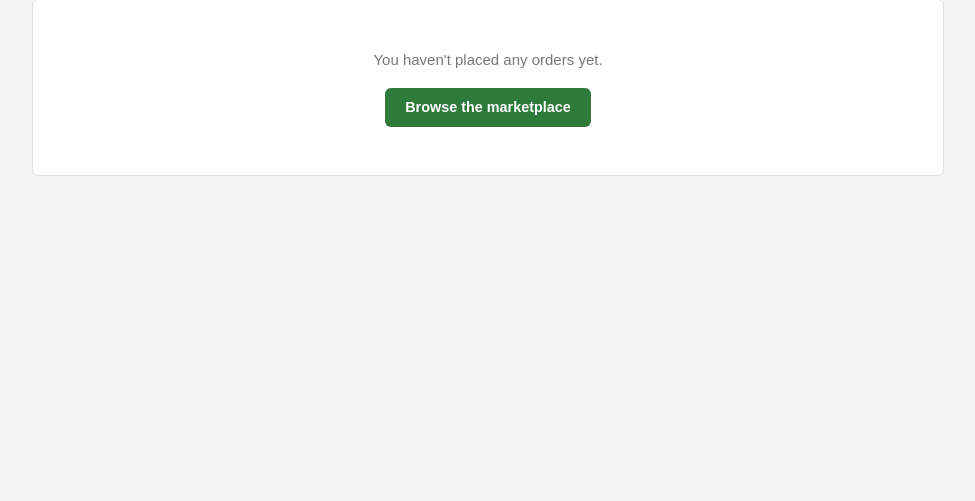
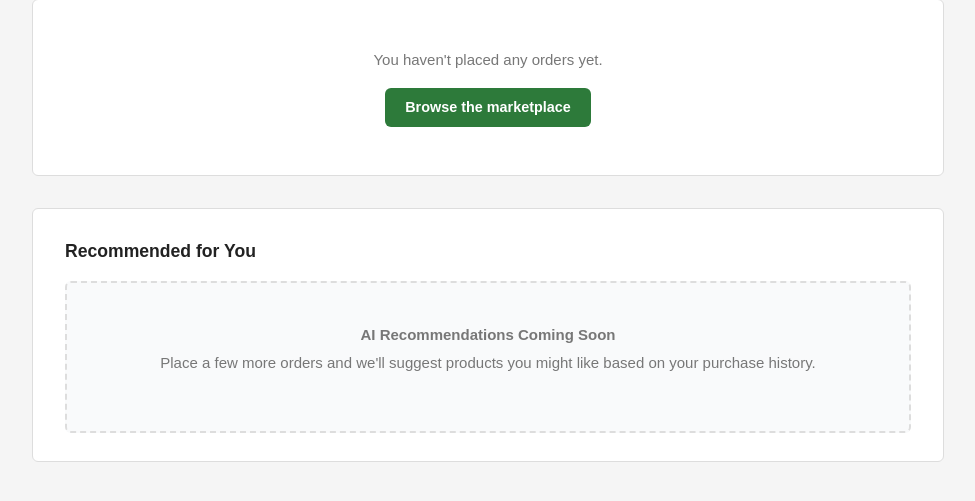
Before and after one commit to calwjones/DESD, a Django app: page /orders/history/ in a window 1280 px wide. Shown: the part 142-643 px from the top of the page, without its empty margins (152-1127 px from the left). Run offline with Django 5.2, Linux system fonts and the light colour scheme; a user stored in the database is signed in; data that the repository does not hold is empty; parts of the project's set-up code (start-up, migrations or seed data) failed here and were passed over.

Commit message:
add customer recommendations placeholder for AI integration

```diff
--- a/orders/views.py
+++ b/orders/views.py
@@ -271,7 +271,12 @@ def order_history(request):
     if request.user.role != 'customer':
         return redirect('producer_dashboard')
     orders = Order.objects.filter(customer=request.user).prefetch_related('items__product').order_by('-created_at')
-    return render(request, "orders/order_history.html", {"orders": orders})
+    # Sprint 3: AI service will provide recommendations
+    recommended_products = []
+    return render(request, "orders/order_history.html", {
+        "orders": orders,
+        "recommended_products": recommended_products,
+    })
 
 
 @login_required
--- a/templates/orders/order_history.html
+++ b/templates/orders/order_history.html
@@ -82,4 +82,26 @@
   </div>
 {% endif %}
 
+{# ── AI Recommendations ─────────────────────────────────────── #}
+<div class="card" style="margin-top: 2rem;">
+  <h2 style="font-size: 1.1rem; font-weight: 600; margin-bottom: 1rem;">Recommended for You</h2>
+  {% if recommended_products %}
+    <div class="product-grid">
+      {% for product in recommended_products %}
+        <div class="product-card">
+          <h3>{{ product.name }}</h3>
+          <p class="price">£{{ product.price }}</p>
+          <a href="{% url 'products:detail' product.pk %}" class="btn btn-sm">View</a>
+        </div>
+      {% endfor %}
+    </div>
+    <p style="text-align: center; margin-top: 1rem; font-size: 0.8rem; color: var(--muted);">Based on your order history (AI-powered)</p>
+  {% else %}
+    <div class="empty-state" style="padding: 2.5rem 1.5rem; background: #f9fafb; border: 2px dashed var(--border); border-radius: var(--radius);">
+      <p style="font-weight: 600; margin-bottom: 0.25rem;">AI Recommendations Coming Soon</p>
+      <p>Place a few more orders and we'll suggest products you might like based on your purchase history.</p>
+    </div>
+  {% endif %}
+</div>
+
 {% endblock %}
```
